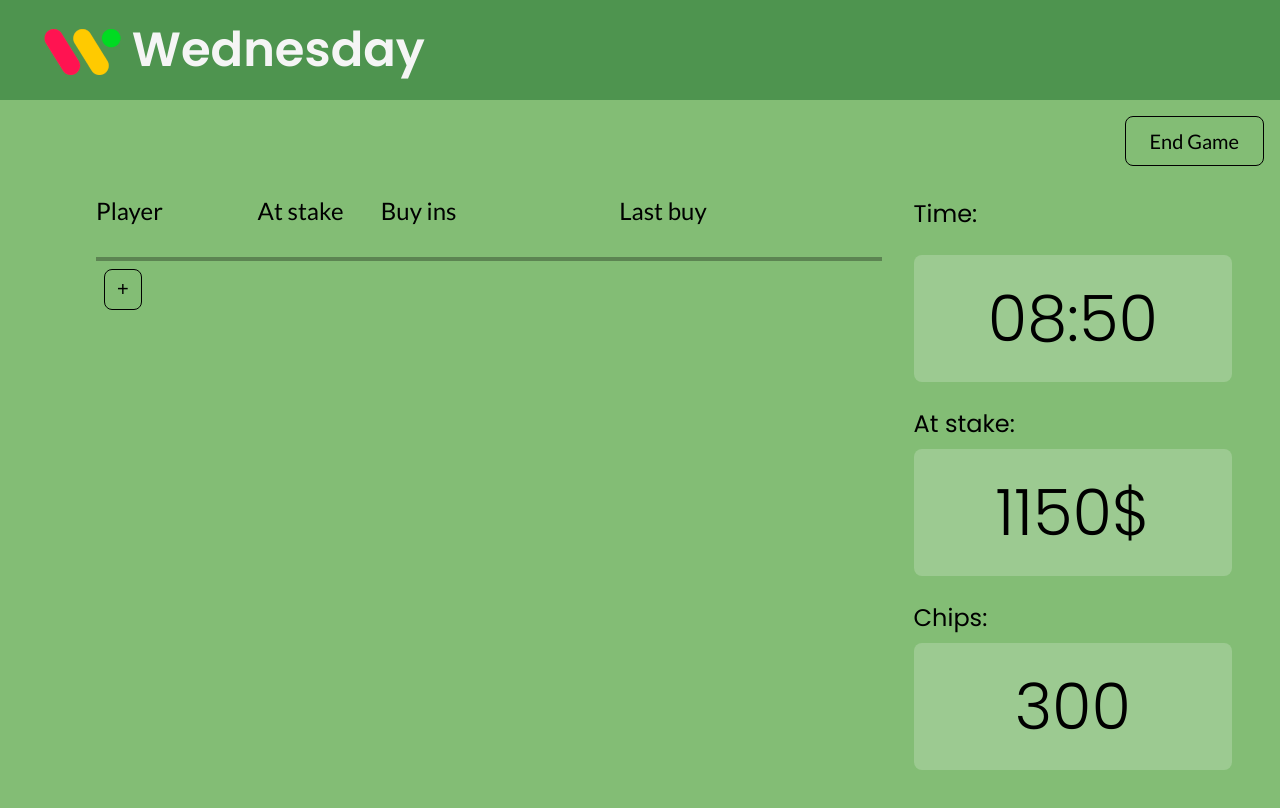
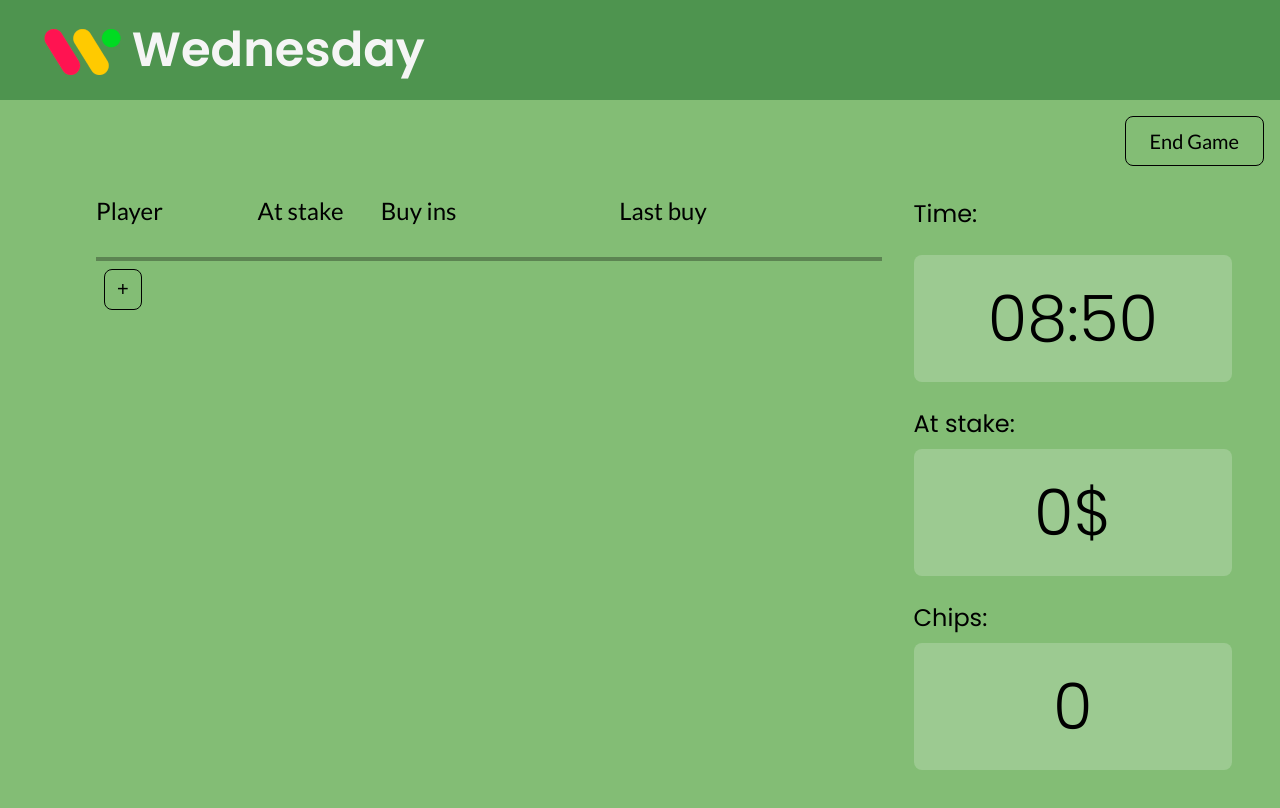
Before and after one commit to emmanuelgruffy/the-table, a React (Create React App) app: page /table in a window 1280 px wide. Shown: the top 808 px of the page. Built offline with nearby package versions, Linux system fonts and the light colour scheme; a web font is replaced by a local one.

Commit message:
remove mock

```diff
--- a/src/components/Table.js
+++ b/src/components/Table.js
@@ -135,11 +135,11 @@ const Table = ({
             </div>
             <div className="ts item-a">At stake:</div>
             <div className="ts-box">
-              <h4 className="ts-box-value">1150$</h4>
+              <h4 className="ts-box-value">{totalBuyIns}$</h4>
             </div>
             <div className="ts item-c">Chips:</div>
             <div className="ts-box">
-              <h4 className="ts-box-value">300</h4>
+              <h4 className="ts-box-value">{totalChips}</h4>
             </div>
           </div>
         </section>
```
